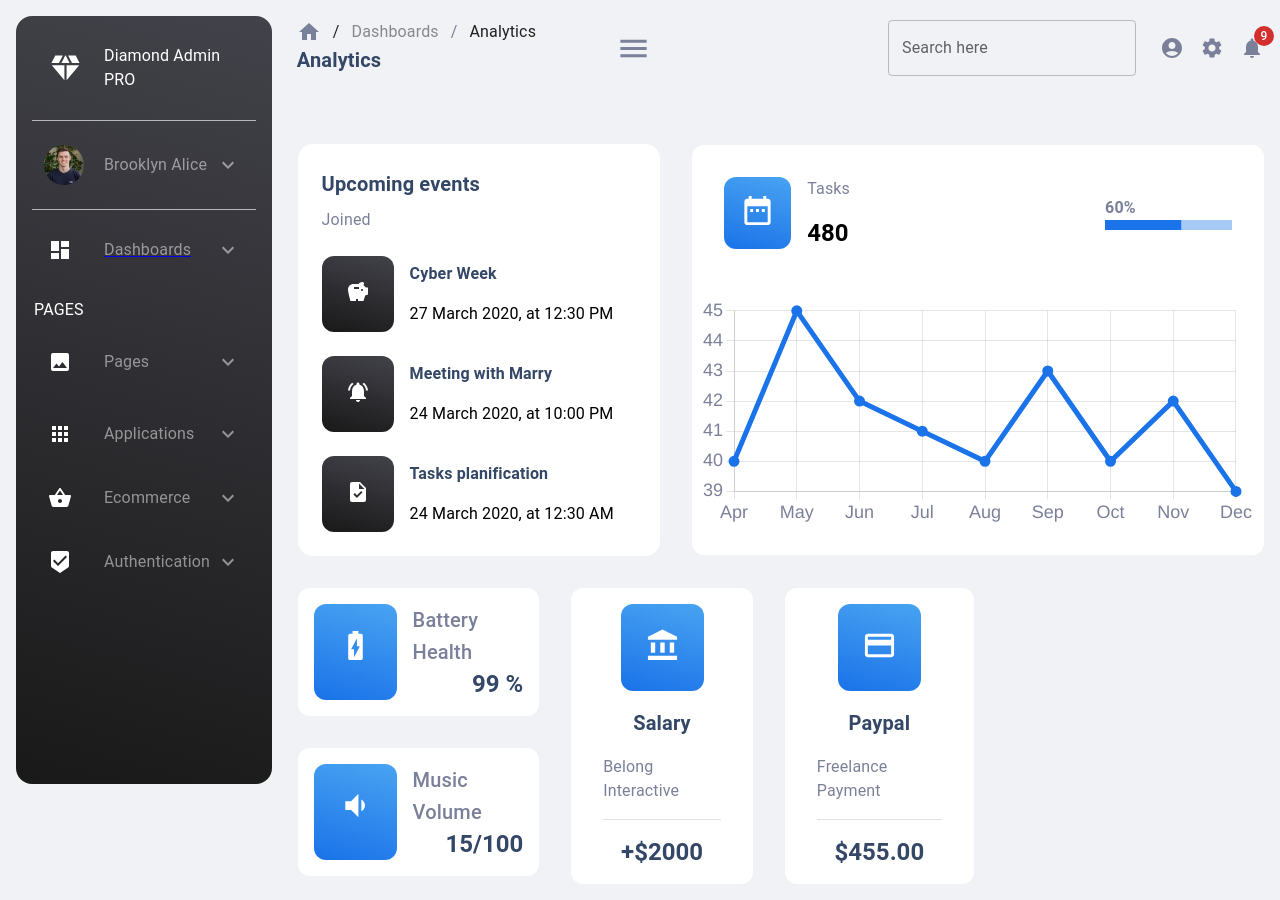
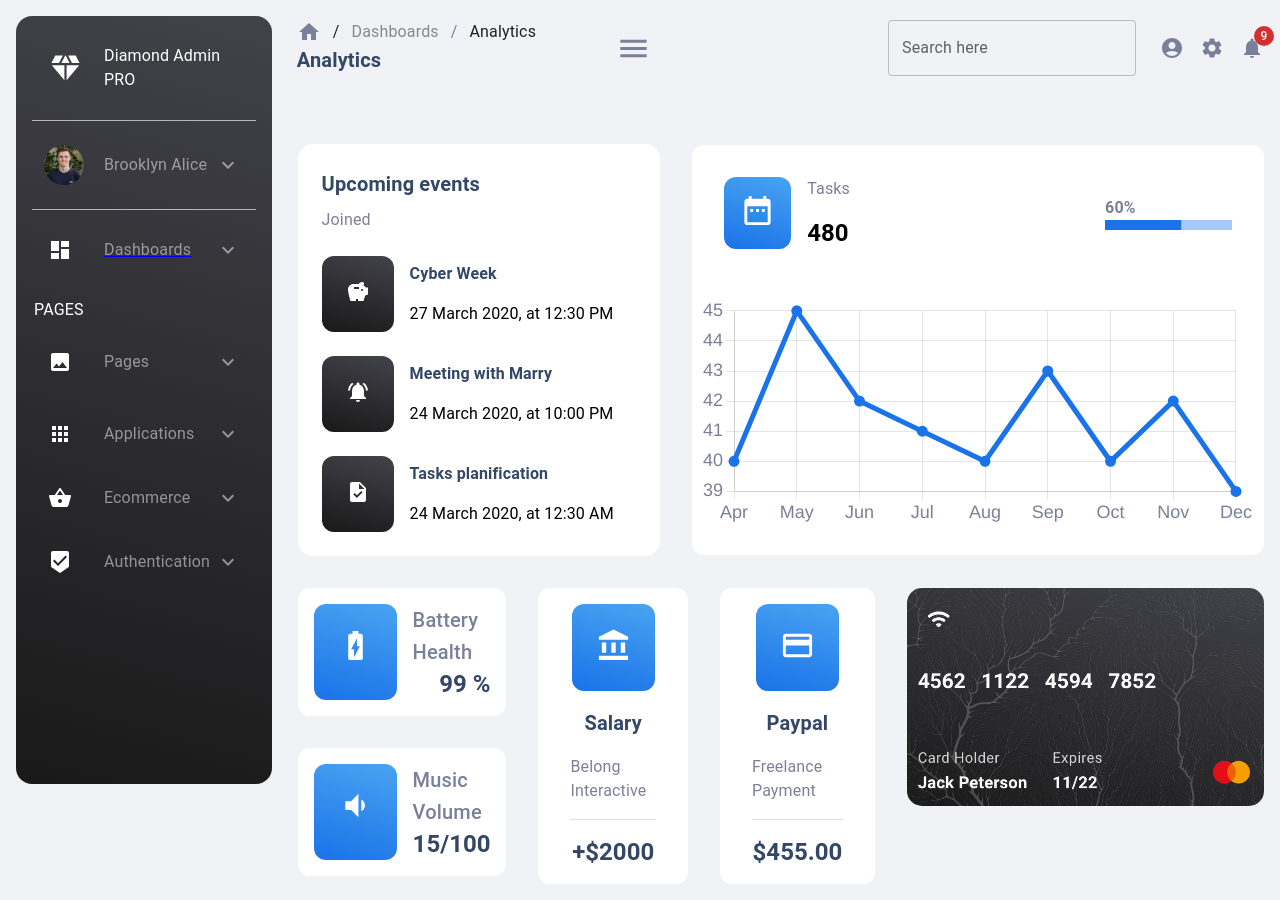
Before and after one commit to tonyxuan2021/dashboard-frontend, a React (Create React App) app: page /widget in a window 1280 px wide. Built offline with nearby package versions, Linux system fonts and the light colour scheme.

Commit message:
fix credit card presentation

```diff
--- a/src/components/Widget/Widget2.js
+++ b/src/components/Widget/Widget2.js
@@ -5,7 +5,7 @@ import VolumeDownIcon from "@mui/icons-material/VolumeDown";
 import { theme } from "../../theme";
 import AccountBalanceIcon from "@mui/icons-material/AccountBalance";
 import PaymentIcon from "@mui/icons-material/Payment";
-// import CreditCardTemp from "./CreditCard";
+import cc from "../../assets/widget/creditcard.png";
 
 const styles = {
   flexColumn: {
@@ -20,7 +20,8 @@ const styles = {
 const Widget2 = () => {
   return (
     <Grid item sx={[styles.flexRow, { gap: 4 }]}>
-      <Grid item xs={3} sx={[styles.flexColumn, { gap: 4 }]}>
+      <Grid item xs={4} sx={[styles.flexColumn, { gap: 4 }]}>
+        {/* xs */}
         {data1.map((data) => {
           return (
             <Grid
@@ -65,7 +66,8 @@ const Widget2 = () => {
           );
         })}
       </Grid>
-      <Grid item xs={5} sx={[styles.flexRow, { gap: 4 }]}>
+      <Grid item xs={8} sx={[styles.flexRow, { gap: 4 }]}>
+        {/* xs */}
         {data2.map((data) => {
           return (
             <Grid
@@ -121,8 +123,8 @@ const Widget2 = () => {
           );
         })}
       </Grid>
-      <Grid item xs={3}>
-        {/* <CreditCardTemp /> */}
+      <Grid item>
+        <img style={{ width: "100%", borderRadius: "15px" }} src={cc}></img>
       </Grid>
     </Grid>
   );
--- a/src/pages/WidgetPage.js
+++ b/src/pages/WidgetPage.js
@@ -1,9 +1,6 @@
 import React from "react";
 import { Grid, useMediaQuery } from "@mui/material";
 import { useTheme } from "@mui/material";
-import SavingsIcon from "@mui/icons-material/Savings";
-import NotificationsActiveIcon from "@mui/icons-material/NotificationsActive";
-import TaskIcon from "@mui/icons-material/Task";
 import Widget1 from "../components/Widget/Widget1";
 import Widget2 from "../components/Widget/Widget2";
 
```
Also changed, not shown: src/components/Widget/CreditCard.js (deleted, +0 -37 lines), src/assets/widget/creditcard.png (added).
